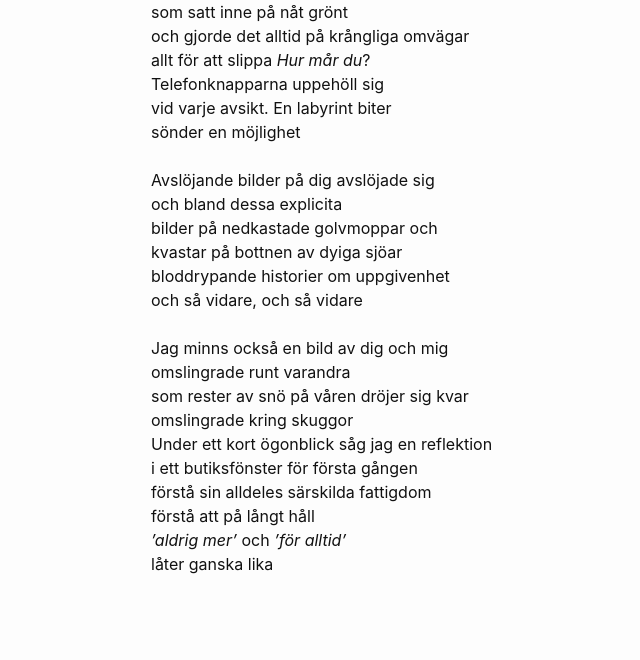
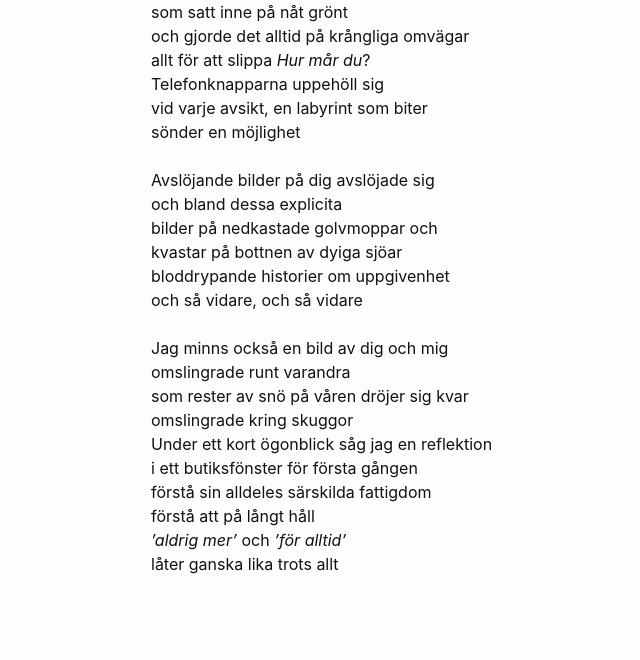
Before and after one commit to terr4form4/terr4form4.github.io, a Jekyll site: the page built from _posts/poesi/2024-01-03-dikter-2023-2024.md, in a window 1280 px wide and 900 px high, scrolled down 3737 px. Shown: the part 162-822 px from the top of the window, without its empty margins (119-759 px from the left). Built offline with Jekyll 4.4.1, drawn with Linux system fonts in a browser that asks for light colours; comment, search, counter and statistics services are not loaded; some of the changed text lies outside the part shown.

Commit message:
fixar på dikter

```diff
--- a/_posts/poesi/2024-01-03-dikter-2023-2024.md
+++ b/_posts/poesi/2024-01-03-dikter-2023-2024.md
@@ -154,7 +154,7 @@ som satt inne på nåt grönt<br/>
 och gjorde det alltid på krångliga omvägar<br/>
 allt för att slippa _Hur mår du_?<br/>
 Telefonknapparna uppehöll sig<br/>
-vid varje avsikt. En labyrint biter<br/>
+vid varje avsikt, en labyrint som biter<br/>
 sönder en möjlighet<br/>
 <br/>
 Avslöjande bilder på dig avslöjade sig<br/>
@@ -173,7 +173,7 @@ i ett butiksfönster för första gången<br/>
 förstå sin alldeles särskilda fattigdom<br/>
 förstå att på långt håll<br/>
 _’aldrig mer’_ och _’för alltid’_<br/>
-låter ganska lika<br/>
+låter ganska lika trots allt<br/>
 <br/>
 <br/>
 <br/>
```
Also changed, not shown: other parts of _posts/poesi/2024-01-03-dikter-2023-2024.md (+1 -1 lines).
